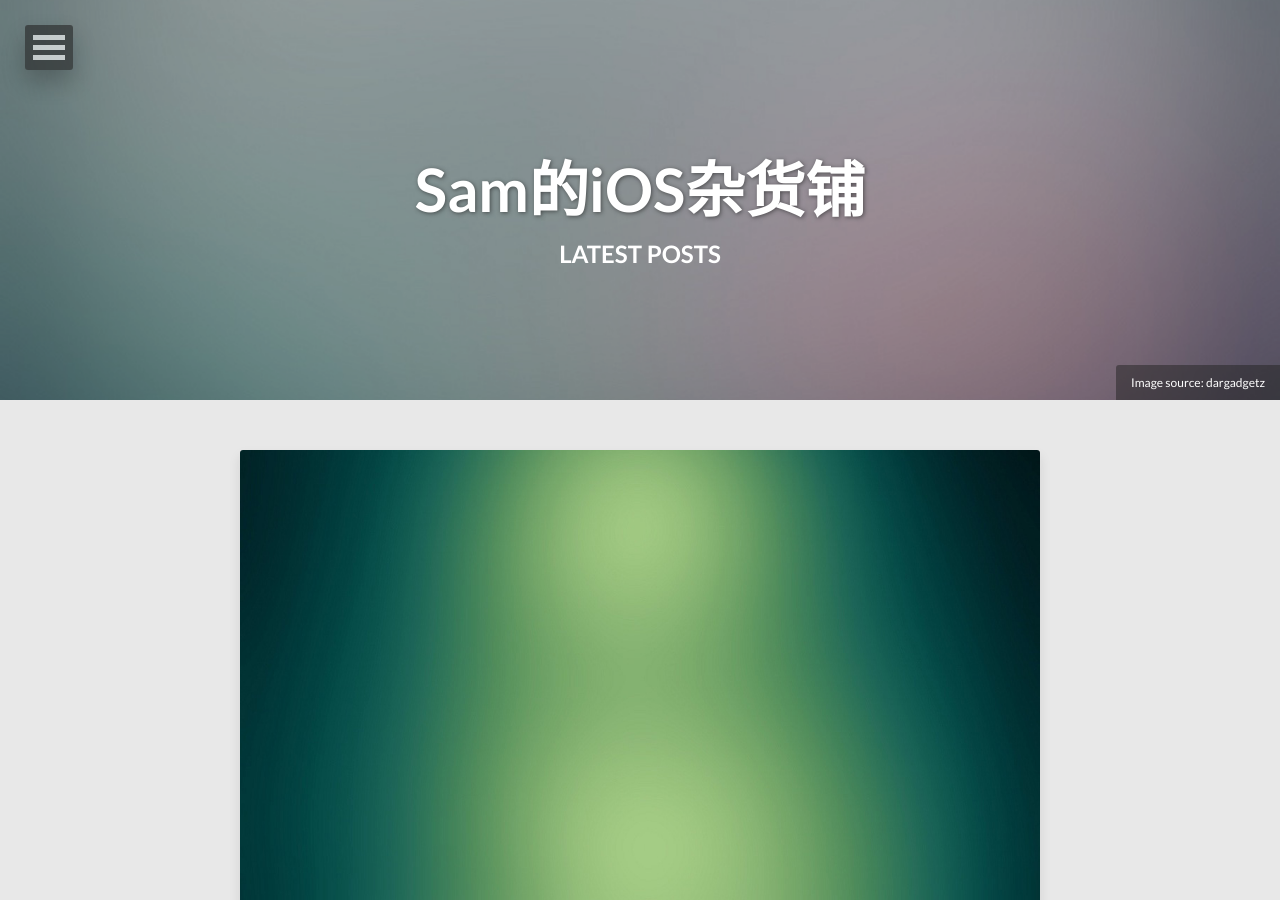
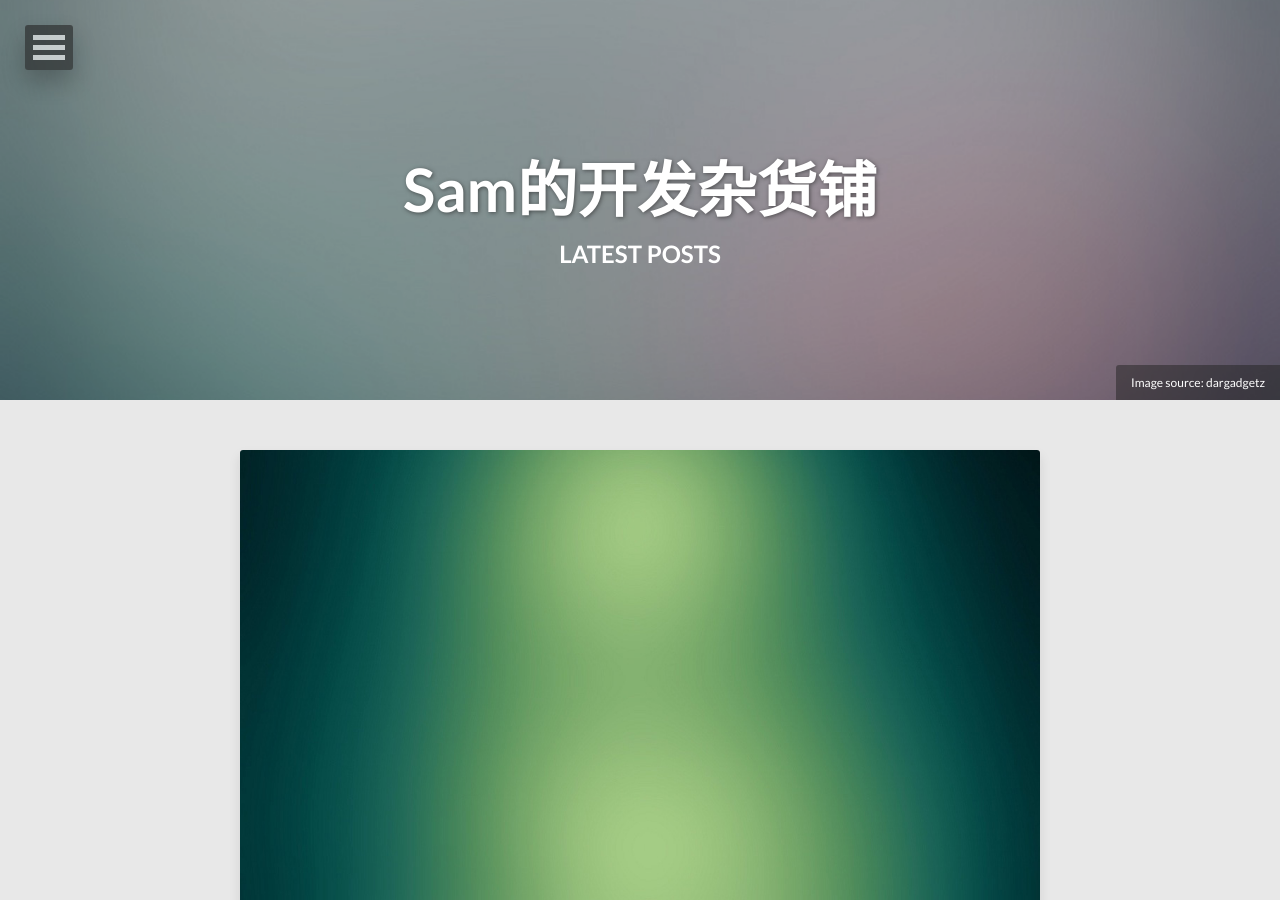
Before and after one commit to SamPan1988/SamPan1988.github.io, a Jekyll site: the page built from index.html, in a window 1280 px wide and 900 px high. Built offline with Jekyll 4.4.1, drawn with Linux system fonts in a browser that asks for light colours; nearby versions of some CDN libraries; the list of posts is cut into pages by our own code.

Commit message:
change the title

```diff
--- a/_config.yml
+++ b/_config.yml
@@ -1,4 +1,4 @@
-title:            Sam的iOS杂货铺
+title:            Sam的开发杂货铺
 description:      分享我在开发上遇到的坑
 disqus_shortname:
 reading_time:     true
```
